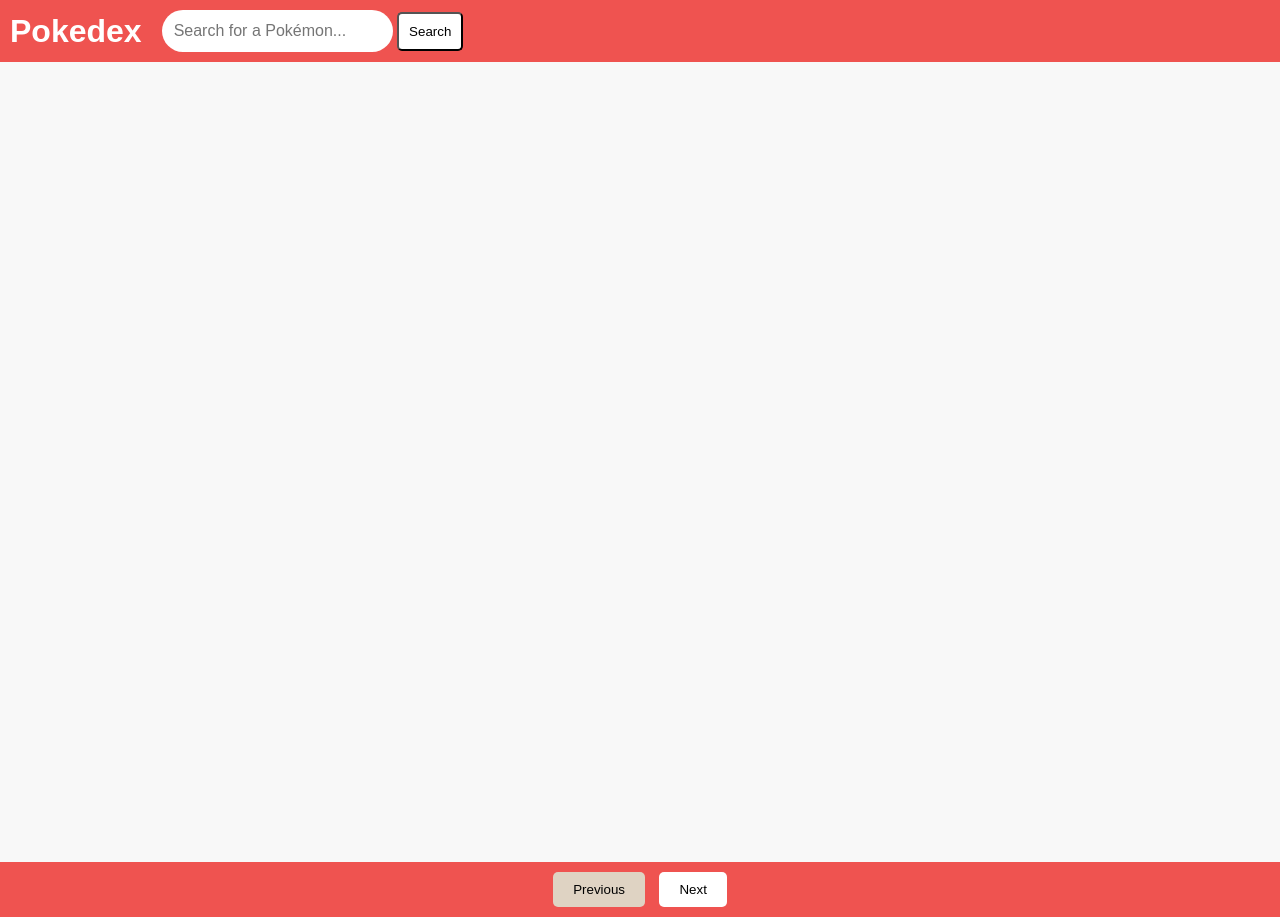
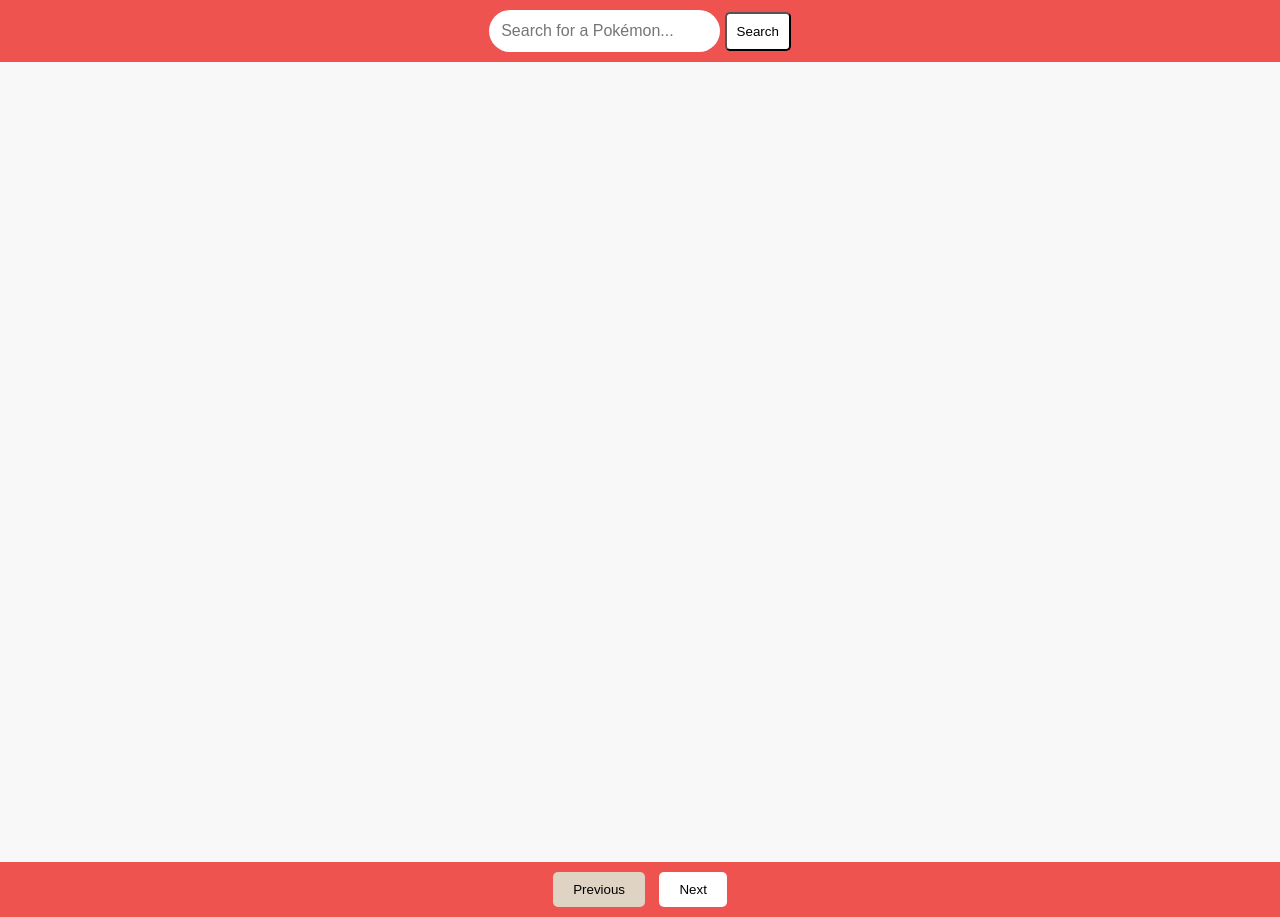
Before and after one commit to joshuadaliva/javascript-projects, a plain HTML site: page pokeapi/index.html in a window 1280 px wide. Drawn offline with Linux system fonts and the light colour scheme; no server answers.

Commit message:
pokeapi/fixnav

```diff
--- a/pokeapi/index.css
+++ b/pokeapi/index.css
@@ -14,6 +14,9 @@ html, body {
 header {
     display: flex;
     align-items: center;
+    justify-content: center;
+    flex-wrap: wrap;
+    align-items: center;
     gap: 20px;
     background-color: #ef5350;
     color: white;
@@ -24,10 +27,6 @@ header {
     z-index: 1000;
 }
 
-header h1 {
-    padding: 0;
-    margin: 0;
-}
 
 header input[type="search"] {
     padding: 12px;
--- a/pokeapi/index.html
+++ b/pokeapi/index.html
@@ -8,7 +8,6 @@
 </head>
 <body>
     <header>
-        <h1>Pokedex</h1>
         <form id="submit">
             <input type="search" id="search" placeholder="Search for a Pokémon..." >
             <button type="submit">Search</button>
```
